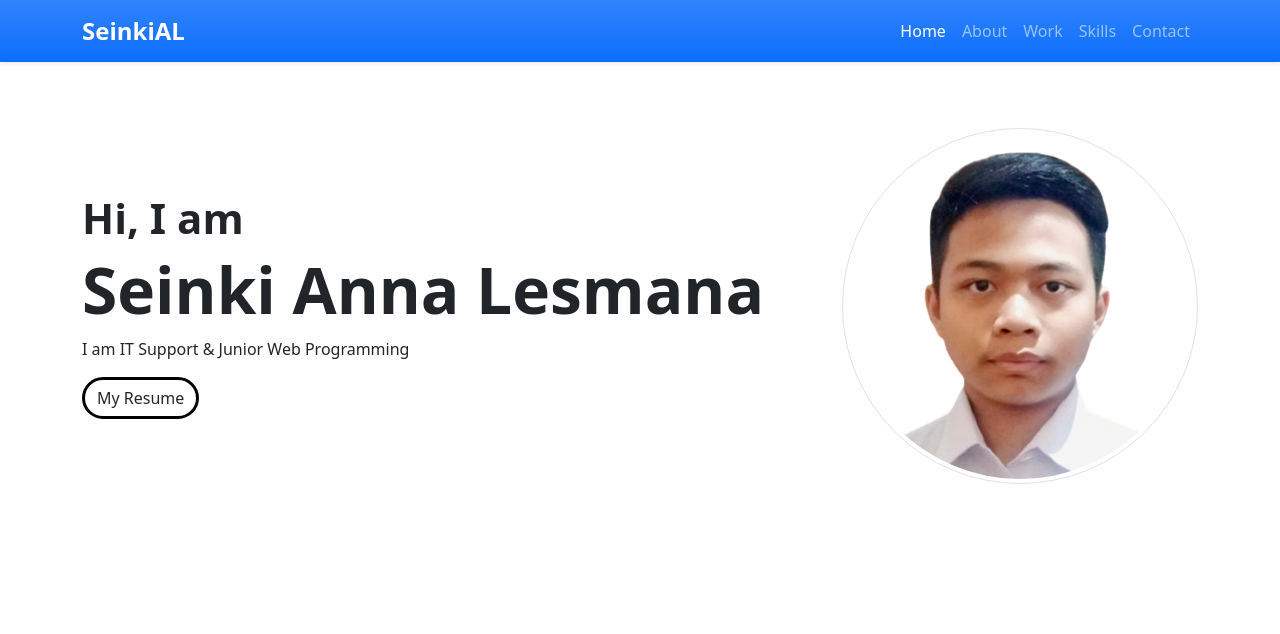
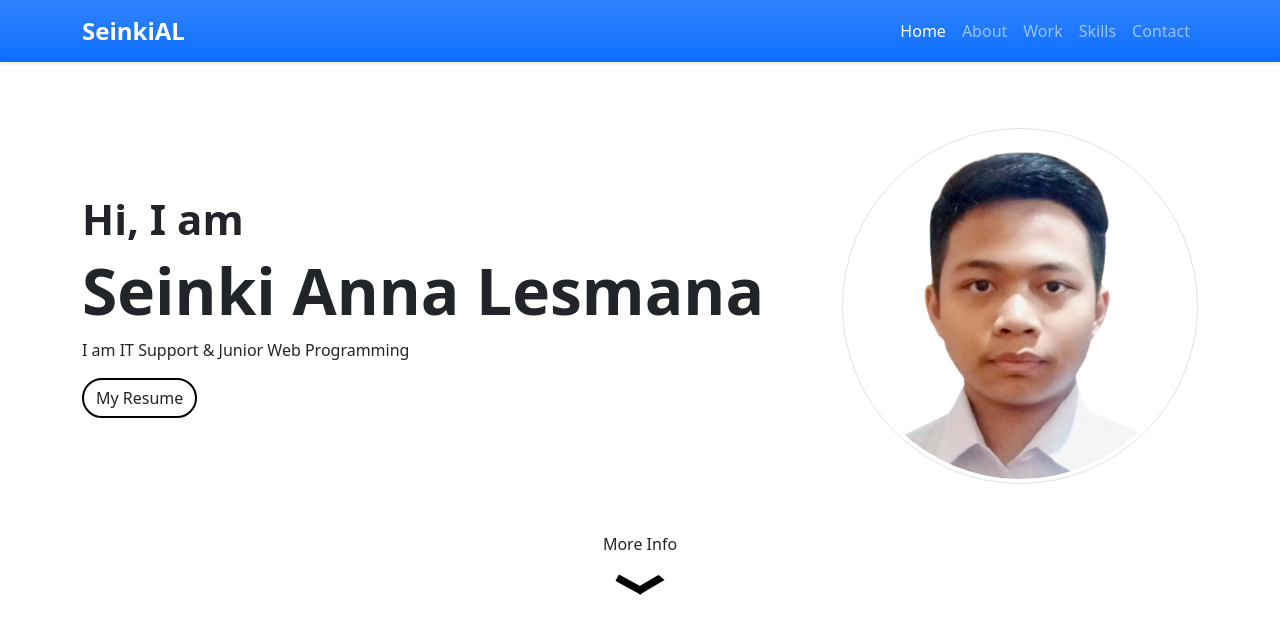
Before and after one commit to Seinki/portofolio, a plain HTML site: page index.html in a window 1280 px wide. Drawn offline with nearby package versions, Linux system fonts and the light colour scheme.

Commit message:
add home

```diff
--- a/assets/css/style.css
+++ b/assets/css/style.css
@@ -3,8 +3,14 @@ section {
 }
 
 .btn {
-    border: 3px solid black;
+    border: 2px solid black;
     border-radius: 24px;
+}
+
+.btn:hover {
+    border: 2px solid white;
+    background-color: black;
+    color: white;
 }
 
 .navbar {
@@ -19,3 +25,23 @@ section {
 .home h3 {
     font-size: 42px;
 }
+
+.home .arrow img {
+    width: 50px;
+}
+
+#arrow {
+    animation: 2s upDown infinite;
+}
+
+@keyframes upDown {
+    0% {
+        transform: translateY(0);
+    }
+    50% {
+        transform: translateY(10px);
+    }
+    100% {
+        transform: translateY(0);
+    }
+}
--- a/index.html
+++ b/index.html
@@ -56,9 +56,10 @@
             <img class="img-thumbnail rounded-circle" src="assets/images/Pas_photo-box.png" alt="pas_photo">
           </div>
         </div>
-    </section>
-    <section id="home" class="home container">
-
+        <div class="arrow w-100 d-flex align-items-center flex-column mt-5">
+          <a class="text-decoration-none text-dark" href="#about">More Info</a>
+          <img id="arrow" class="mt-2" src="assets/images/arrow.svg" alt="arrow icon">
+        </div>
     </section>
     <!-- hero header end -->
 
```
